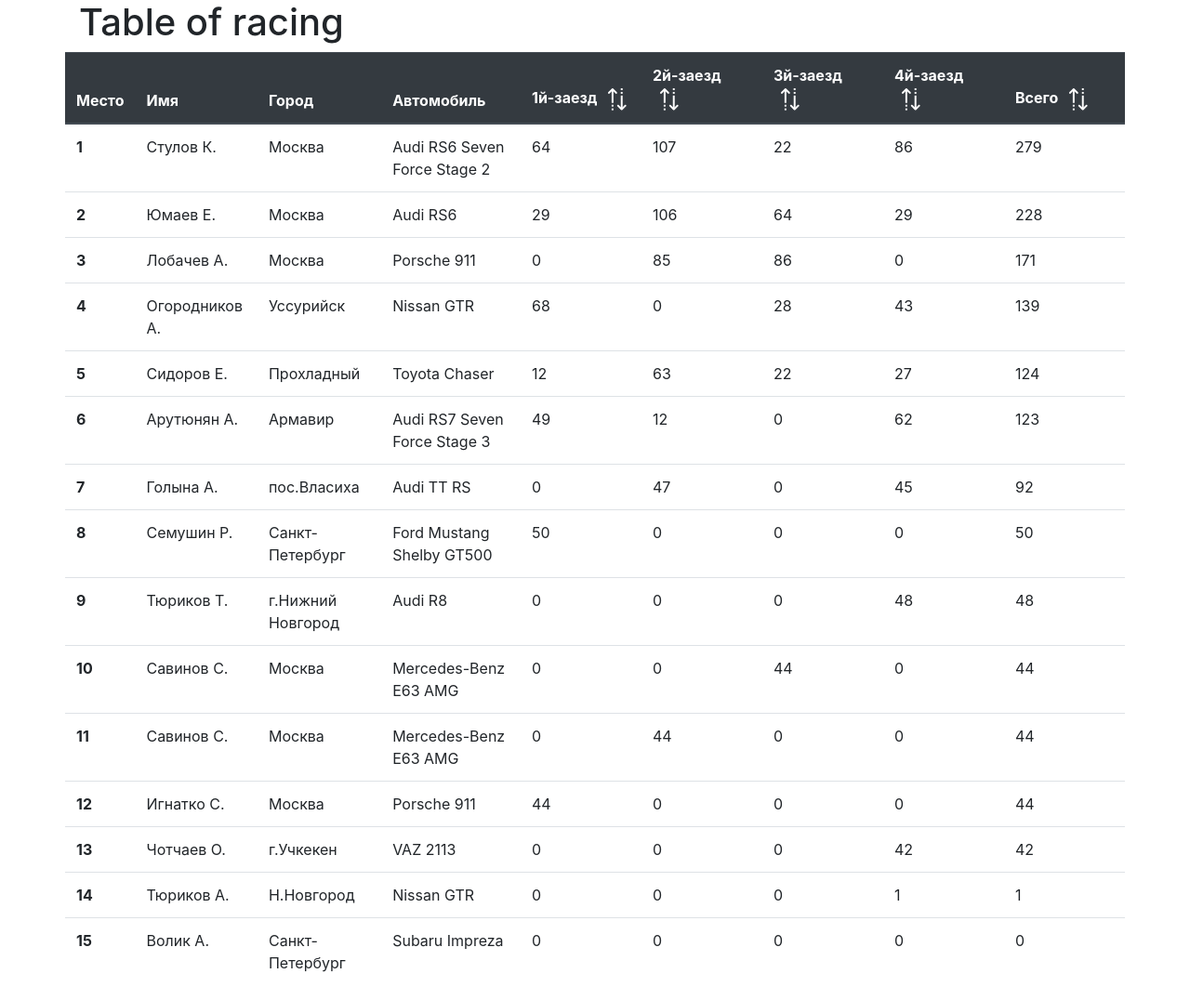
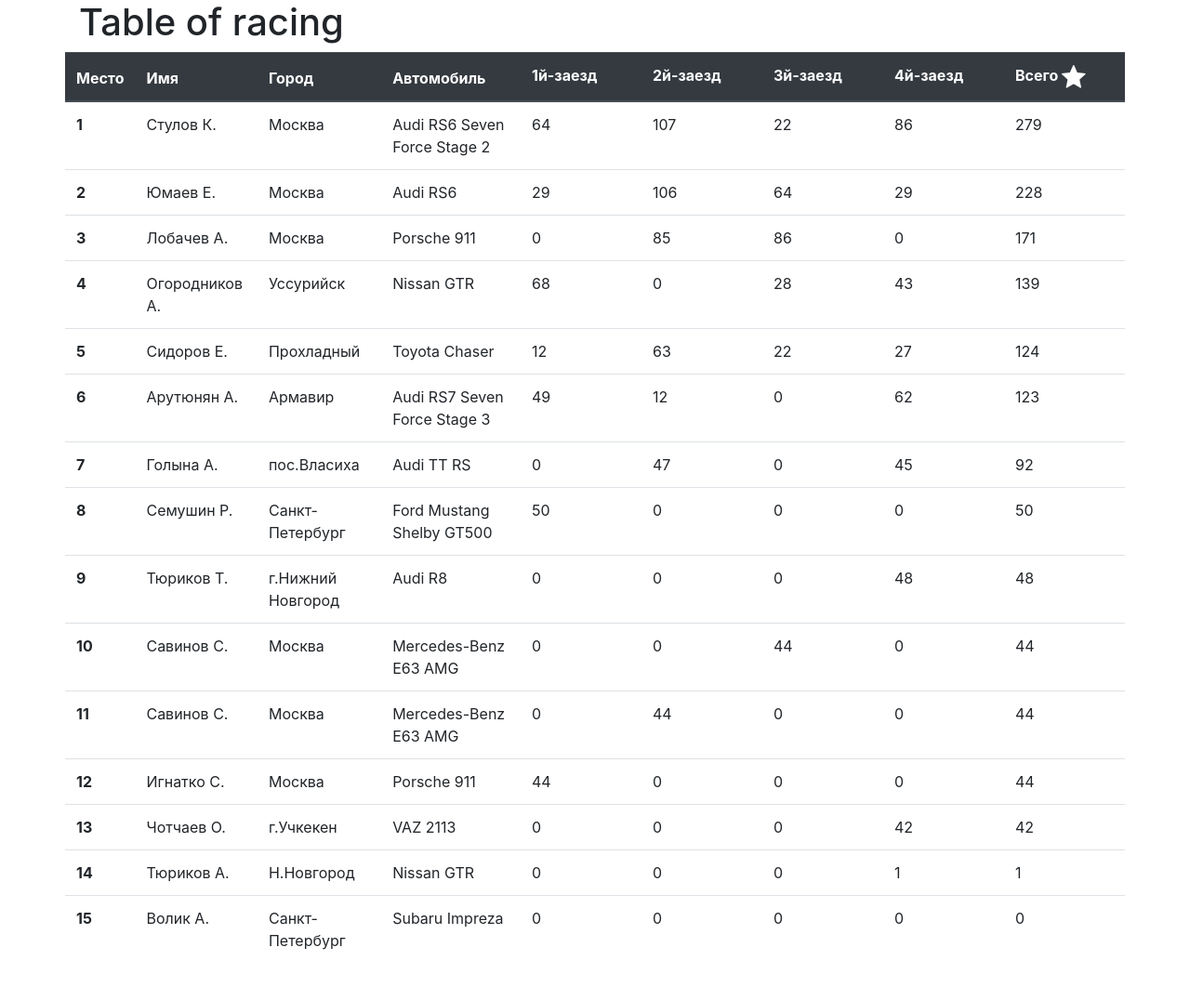
Before and after one commit to web-del-master/cars_racing, a PHP site: page / in a window 1280 px wide. Shown: the whole page at 93% size. After the commit the page ends 1022 px from the top, so only its background shows below. Run offline with PHP 8.4, Linux system fonts and the light colour scheme.

Commit message:
replase rasing marcker on star and sort

```diff
--- a/index.php
+++ b/index.php
@@ -23,11 +23,11 @@
                             <th scope="col">Имя</th>
                             <th scope="col">Город</th>
                             <th scope="col">Автомобиль</th>
-                            <th class="sort" scope="col">1й-заезд <img class="sort_click" src="./img/icons8_Up_Down_Arrow__26px.png" alt="сортировка"></th>
-                            <th class="sort" scope="col">2й-заезд <img class="sort_click" src="./img/icons8_Up_Down_Arrow__26px.png" alt="сортировка"></th>
-                            <th class="sort" scope="col">3й-заезд <img class="sort_click" src="./img/icons8_Up_Down_Arrow__26px.png" alt="сортировка"></th>
-                            <th class="sort" scope="col">4й-заезд <img class="sort_click" src="./img/icons8_Up_Down_Arrow__26px.png" alt="сортировка"></th>
-                            <th class="sort" scope="col">Всего <img class="sort_click" src="./img/icons8_Up_Down_Arrow__26px.png" alt="сортировка"></th>
+                            <th class="sort" data-race="race" scope="col">1й-заезд <img class="sort_img" src="./img/icons8_Sort_Up_26px_1.png" alt="сортировка 1-й заезд"></th>
+                            <th class="sort" data-race="race"scope="col">2й-заезд <img class="sort_img" src="./img/icons8_Sort_Up_26px_1.png" alt="сортировка 2-й зваезд"></th>
+                            <th class="sort" data-race="race"scope="col">3й-заезд <img class="sort_img" src="./img/icons8_Sort_Up_26px_1.png" alt="сортировка 3-й заезд"></th>
+                            <th class="sort" data-race="race"scope="col">4й-заезд <img class="sort_img" src="./img/icons8_Sort_Up_26px_1.png" alt="сортировка 4-й заезд"></th>
+                            <th class="sort" data-all="all"scope="col">Всего <img class="sort_img show" src="./img/icons8_Christmas_Star_26px.png" alt="сортировка общий результат"></th>
                           </tr>
                         </thead>
                         <tbody>
@@ -37,6 +37,7 @@
                         </tbody>
                       </table>
         </div>
+
     </div>
         <script src="https://code.jquery.com/jquery-3.3.1.slim.min.js" integrity="sha384-q8i/X+965DzO0rT7abK41JStQIAqVgRVzpbzo5smXKp4YfRvH+8abtTE1Pi6jizo" crossorigin="anonymous"></script>
         <script src="https://cdnjs.cloudflare.com/ajax/libs/popper.js/1.14.7/umd/popper.min.js" integrity="sha384-UO2eT0CpHqdSJQ6hJty5KVphtPhzWj9WO1clHTMGa3JDZwrnQq4sF86dIHNDz0W1" crossorigin="anonymous"></script>
--- a/main.css
+++ b/main.css
@@ -1,9 +1,17 @@
 .table .thead-dark tr .sort{
     width:130px;
 }
-.sort_click{
-    margin-left: 5px;
-}
-.sort_click:hover{
+.table .thead-dark tr .sort:hover{
     cursor: pointer;
 }
+
+.sort_img{
+    opacity: 0;
+    transition: opacity 0.5s;
+}
+img .sort_img .star{
+    opacity:1;
+}
+.show{
+    opacity:1;
+}
--- a/script.js
+++ b/script.js
@@ -1,7 +1,10 @@
 window.onload = function(){
     let table = document.querySelector('#table_cars'),
-        tbody = table.querySelector('tbody');
+        tbody = table.querySelector('tbody'),
+        sort_img = document.querySelectorAll('.sort_img');
+
         sortTable(8);
+
 
         function sortTable(param){
             let rowsTable = [].slice.call(tbody.rows);
@@ -22,10 +25,30 @@ window.onload = function(){
             table.appendChild(tbody);
         }
 
+        function removeShow(){
+            for(let i =0; i< sort_img.length; i++ ){
+                sort_img[i].classList.remove('show');
+                sort_img[i].classList.add('sort_img');
+
+            }
+        }
+
     table.addEventListener('click', (e)=>{
         let elem = e.target;
-        let index = elem.parentElement.cellIndex;
-        if(elem.classList.contains('sort_click')){
+        let index = elem.cellIndex;
+        console.log(index)
+        if(elem.classList.contains('sort')){
+            if(elem.hasAttribute('data-race')){
+                console.log(elem.childNodes[1])
+                removeShow()
+                elem.childNodes[1].classList.remove('sort_img')
+                elem.childNodes[1].classList.add('show')
+            }
+            else if(elem.hasAttribute('data-all')){
+                removeShow()
+                elem.childNodes[1].classList.remove('sort_img')
+                elem.childNodes[1].classList.add('show')
+            }
             sortTable(index);
         }
     });
```
Also changed, not shown: img/icons8_Christmas_Star_26px.png (added), img/icons8_Sort_Up_26px_1.png (added), img/icons8_Up_Down_Arrow__26px.png (deleted).
